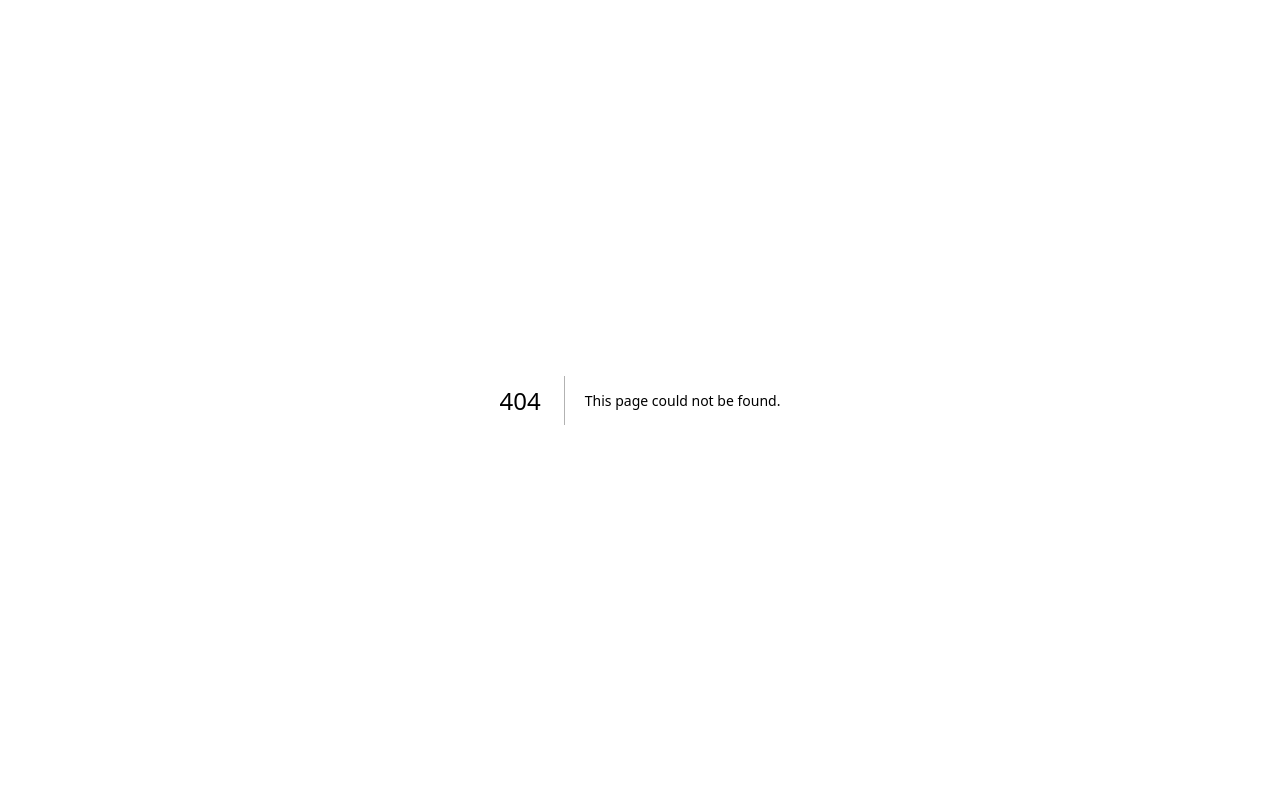
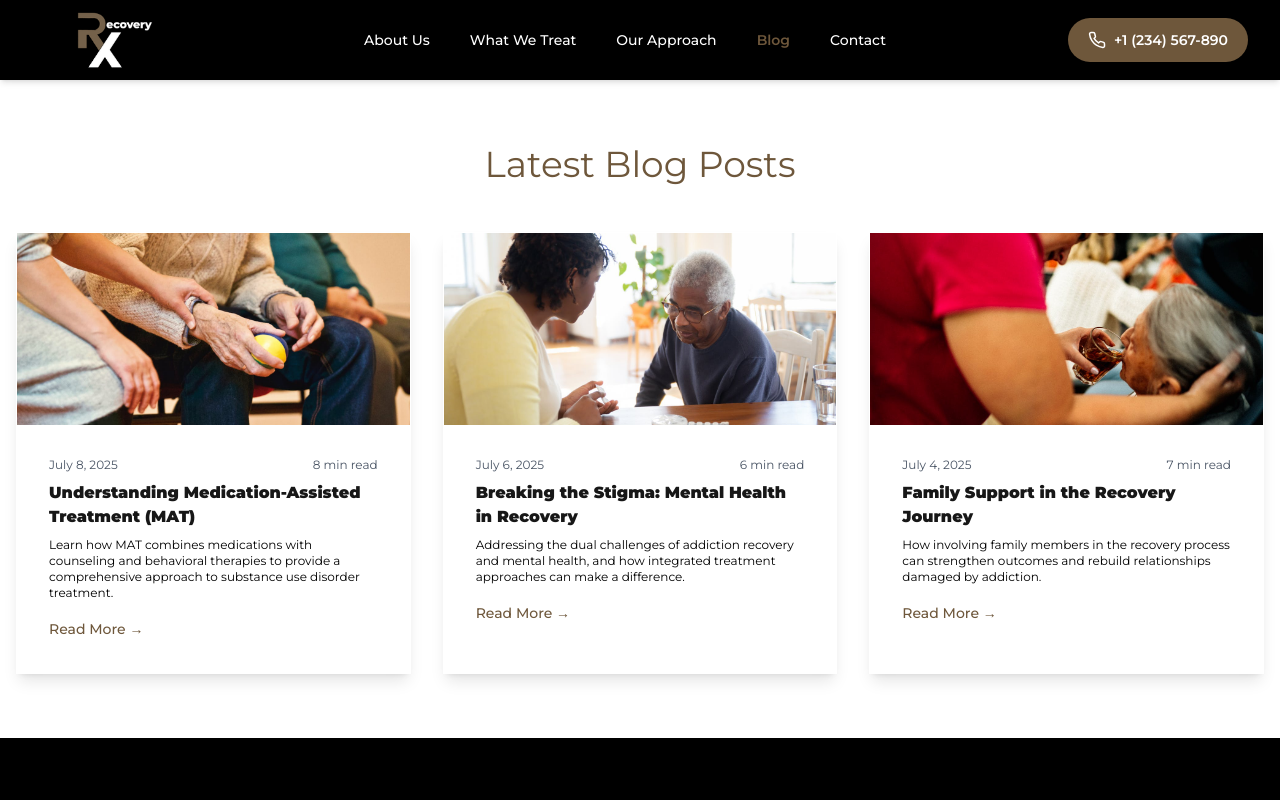
Before and after one commit to orlamee/recoveryrx, a Next.js app: page /blog in a window 1280 px wide. Before the commit this address had no page. Shown: the top 800 px of the page. Built offline with nearby package versions, Linux system fonts and the light colour scheme.

Commit message:
Add blog page and update navigation links for improved accessibility

```diff
--- /dev/null
+++ b/src/app/blog/page.tsx
@@ -0,0 +1,74 @@
+import React from 'react';
+import Image from 'next/image';
+import Navbar from '@/components/navbar';
+import Footer from '@/components/Footer';
+
+const blogPosts = [
+  {
+    id: 1,
+    title: 'Understanding Medication-Assisted Treatment (MAT)',
+    excerpt: 'Learn how MAT combines medications with counseling and behavioral therapies to provide a comprehensive approach to substance use disorder treatment.',
+    date: 'July 8, 2025',
+    image: '/images/health.jpg',
+    readTime: '8 min read',
+  },
+  {
+    id: 2,
+    title: 'Breaking the Stigma: Mental Health in Recovery',
+    excerpt: 'Addressing the dual challenges of addiction recovery and mental health, and how integrated treatment approaches can make a difference.',
+    date: 'July 6, 2025',
+    image: '/images/health-2.jpg',
+    readTime: '6 min read',
+  },
+  {
+    id: 3,
+    title: 'Family Support in the Recovery Journey',
+    excerpt: 'How involving family members in the recovery process can strengthen outcomes and rebuild relationships damaged by addiction.',
+    date: 'July 4, 2025',
+    image: '/images/blog.jpg',
+    readTime: '7 min read',
+  },
+];
+
+const BlogPage = () => {
+  return (
+    <main>
+      <Navbar />
+
+      <section className="py-16 bg-white">
+        <div className="container mx-auto px-4">
+          <h2 className="text-4xl text-[#6e573b] text-center mb-12">Latest Blog Posts</h2>
+          <div className="grid grid-cols-1 md:grid-cols-3 gap-8">
+            {blogPosts.map((post) => (
+              <div key={post.id} className="border border-white rounded-none overflow-hidden shadow-lg">
+                <div className="relative h-48">
+                  <Image
+                    src={post.image}
+                    alt={post.title}
+                    fill
+                    className="object-cover"
+                  />
+                </div>
+                <div className="p-8">
+                  <div className="flex justify-between items-center text-xs text-gray-600 mb-2">
+                    <span>{post.date}</span>
+                    <span>{post.readTime}</span>
+                  </div>
+                  <h3 className="font-bold mb-2">{post.title}</h3>
+                  <p className="text-black mb-4 text-xs">{post.excerpt}</p>
+                  <button className="text-[#6e573b] font-[500] text-sm hover:text-blue-800">
+                    Read More →
+                  </button>
+                </div>
+              </div>
+            ))}
+          </div>
+        </div>
+      </section>
+
+      <Footer />
+    </main>
+  );
+};
+
+export default BlogPage;
--- a/src/components/Footer.tsx
+++ b/src/components/Footer.tsx
@@ -57,7 +57,7 @@ const Footer = () => {
                 </Link>
               </li>
               <li>
-                <Link href="/" className="text-white hover:text-white">
+                <Link href="/blog" className="text-white hover:text-white">
                   Blog
                 </Link>
               </li>
--- a/src/components/navbar.tsx
+++ b/src/components/navbar.tsx
@@ -14,6 +14,7 @@ export default function Navbar() {
     { href: "/about", label: "About Us" },
     { href: "/treatments", label: "What We Treat" },
     { href: "#approach", label: "Our Approach", isHash: true },
+    { href: "/blog", label: "Blog" },
     { href: "/contact", label: "Contact" },
   ];
 
```
